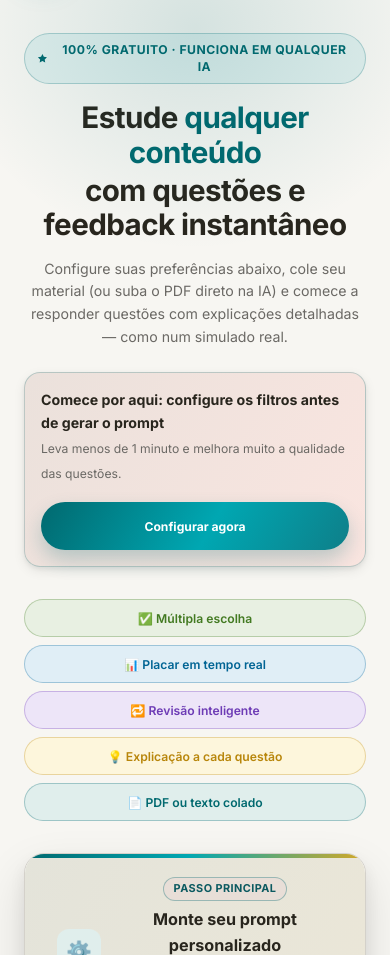
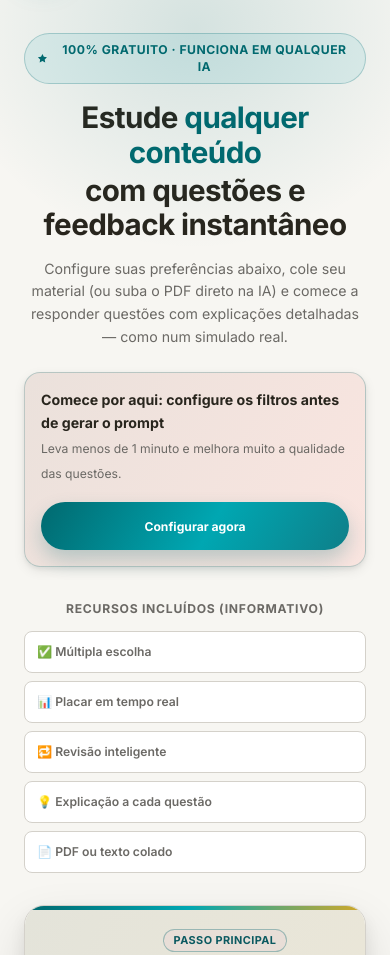
Before and after one commit to munizcesar/studymaster-agent, a plain HTML site: page index.html in a window 390 px wide. Shown: the part 75-1030 px from the top of the page. Drawn offline with Linux system fonts and the light colour scheme.

Commit message:
fix: make hero feature badges clearly informational
- Replace chip/button-like style with neutral info-list appearance
- Disable pointer interaction on badges to avoid click expectation
- Add explicit label 'Recursos incluídos (informativo)'
- Keep responsive grid layout with clearer left-aligned text

```diff
--- a/index.html
+++ b/index.html
@@ -114,20 +114,17 @@ header{position:sticky;top:0;z-index:100;background:color-mix(in oklch,var(--col
 .hero-banner a{display:inline-flex;align-items:center;justify-content:center;min-height:48px;padding:0 var(--space-5);border-radius:var(--radius-full);font-size:var(--text-xs);font-weight:700;color:#ffffff;background:linear-gradient(120deg,#01696f 0%,#00a7b2 55%,#0e7f89 100%);box-shadow:0 10px 20px rgba(1,105,111,.24)}
 .hero-banner a:hover{filter:saturate(1.08) brightness(1.02)}
 .hero-banner a:active{transform:scale(.98)}
-.hero-badges{display:flex;flex-wrap:wrap;gap:var(--space-2);justify-content:center;margin-bottom:var(--space-10)}
-.badge{display:inline-flex;align-items:center;gap:var(--space-1);padding:var(--space-1) var(--space-3);border-radius:var(--radius-full);font-size:var(--text-xs);font-weight:600;border:1px solid transparent}
-.badge-green{background:var(--color-success-highlight);color:var(--color-success);border-color:color-mix(in oklch,var(--color-success) 30%,transparent)}
-.badge-blue{background:var(--color-blue-highlight);color:var(--color-blue);border-color:color-mix(in oklch,var(--color-blue) 30%,transparent)}
-.badge-purple{background:var(--color-purple-highlight);color:var(--color-purple);border-color:color-mix(in oklch,var(--color-purple) 30%,transparent)}
-.badge-gold{background:var(--color-gold-highlight);color:var(--color-gold);border-color:color-mix(in oklch,var(--color-gold) 30%,transparent)}
-.badge-teal{background:var(--color-primary-highlight);color:var(--color-primary);border-color:color-mix(in oklch,var(--color-primary) 30%,transparent)}
+.hero-features-label{display:block;font-size:var(--text-xs);font-weight:700;letter-spacing:.06em;text-transform:uppercase;color:var(--color-text-muted);margin-bottom:var(--space-3)}
+.hero-badges{display:grid;grid-template-columns:repeat(3,minmax(0,1fr));gap:var(--space-2);max-width:860px;margin:0 auto var(--space-10)}
+.badge{display:flex;align-items:center;gap:var(--space-2);padding:var(--space-2) var(--space-3);border-radius:var(--radius-md);font-size:var(--text-xs);font-weight:600;border:1px solid var(--color-border);background:var(--color-surface);color:var(--color-text-muted);cursor:default;user-select:none;pointer-events:none;justify-content:flex-start;text-align:left;min-height:40px}
+.badge-green,.badge-blue,.badge-purple,.badge-gold,.badge-teal{background:var(--color-surface);color:var(--color-text-muted);border-color:var(--color-border)}
 @media(max-width:640px){
   .hero{padding:var(--space-10) 0 var(--space-8)}
   .hero-eyebrow{width:100%;max-width:100%;padding:var(--space-2) var(--space-3);line-height:1.35;letter-spacing:.04em;text-align:center;white-space:normal;margin-bottom:var(--space-4)}
   .hero h1{font-size:clamp(1.85rem,7vw,2.35rem);line-height:1.16;letter-spacing:-.02em;margin-bottom:var(--space-4)}
   .hero-sub{font-size:var(--text-sm);line-height:1.6;margin-bottom:var(--space-6)}
-  .hero-badges{display:grid;grid-template-columns:1fr 1fr;gap:var(--space-2);max-width:560px;margin:0 auto var(--space-8)}
-  .badge{width:100%;justify-content:center;min-height:38px;padding:var(--space-2) var(--space-3);text-align:center}
+  .hero-badges{grid-template-columns:1fr 1fr;max-width:560px;margin:0 auto var(--space-8)}
+  .badge{width:100%;justify-content:flex-start;min-height:42px;padding:var(--space-2) var(--space-3);text-align:left}
 }
 @media(max-width:420px){
   .hero-badges{grid-template-columns:1fr}
@@ -369,7 +366,8 @@ footer{border-top:1px solid var(--color-divider);padding:var(--space-8) 0;text-a
       </div>
       <a href="#configurar">Configurar agora</a>
     </div>
-    <div class="hero-badges">
+    <span class="hero-features-label">Recursos incluídos (informativo)</span>
+    <div class="hero-badges" aria-label="Lista de recursos inclusos">
       <span class="badge badge-green">✅ Múltipla escolha</span>
       <span class="badge badge-blue">📊 Placar em tempo real</span>
       <span class="badge badge-purple">🔁 Revisão inteligente</span>
```
